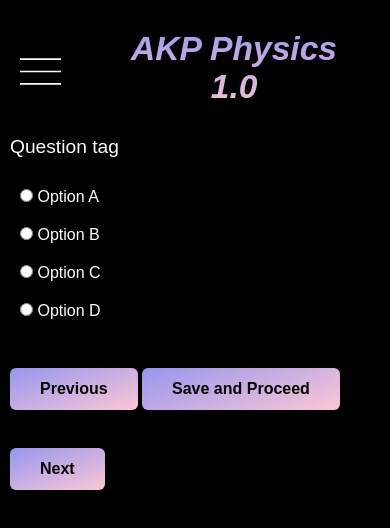
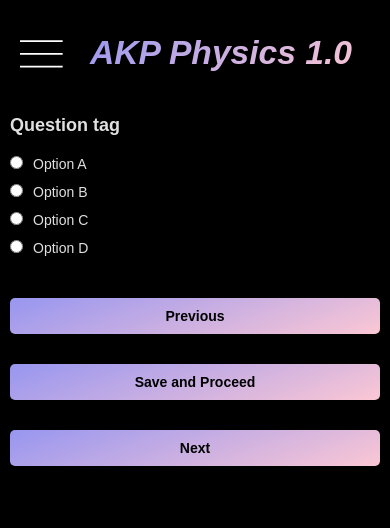
Before and after one commit to PankajSharma3/Tutor-Point, a website: page public/html/quiz.html in a window 390 px wide. Drawn offline with Linux system fonts and the light colour scheme; no server answers; sample sign-in values are in the browser's storage.

Commit message:
Update quiz.css

```diff
--- a/public/css/quiz.css
+++ b/public/css/quiz.css
@@ -2,40 +2,37 @@
     margin: 0;
     padding: 0;
     box-sizing: border-box;
-    font-family: 'Poppins', sans-serif;
-    background-color: rgb(0, 0, 0);
-    color: white;
     user-select: none;
+    font-family: 'Arial', sans-serif;
 }
-
-body{
+body {
+    background-color: #000000;
+    color: #e0e0e0;
     display: flex;
     justify-content: center;
+    align-items: center;
     height: 100vh;
 }
-
-.container{
-    height: 100vh;
-    width: 100vh;
-    padding: 10px;
+.container {
+    width: 100%;
+    height: 100%;
+    background: #000000;
+    padding: 20px;
+    box-sizing: border-box;
+    color: #e0e0e0;
 }
-
-.menu{
+.menu {
     display: flex;
     align-items: center;
-    text-align: center;
-    gap: 30px;
-    margin-bottom: 10px;
-    padding: 10px;
+    justify-content: flex-start;
+    background-color: #000000;
+    width: 100%;
+    padding: 15px;
+    color: #e0e0e0;
+    font-size: 24px;
 }
-
-.menu svg{
-    cursor: pointer;
-    margin-bottom: 3%;
-}
-
-.menu i{
-    background: linear-gradient(180deg, #9796f0, #fbc7d4);
+.menu i {
+    background: linear-gradient(130deg, #9796f0, #fbc7d4);
     -webkit-text-fill-color: transparent;
     -webkit-background-clip: text;
     font-weight: 600;
@@ -43,46 +40,114 @@ body{
     text-decoration: none;
     padding: 10px;
 }
-
-h1{
-    text-align: center;
-    margin-bottom: 5%;
+.menu svg {
+    margin-right: 10px;
+    margin-bottom: 16px;
 }
-
-p{
-    text-align: center;
+#quiz-question {
+    margin: 20px 0;
+    font-size: 18px;
 }
-
+.quiz {
+    width: 100%;
+    max-width: 800px;
+    margin: 20px 0;
+}
+.quiz ul {
+    list-style-type: none;
+    padding: 0;
+    margin: 20px 0;
+}
+.quiz li {
+    margin: 10px 0;
+    display: flex;
+    align-items: center;
+}
+.quiz input[type="radio"] {
+    margin-right: 10px;
+}
+.quiz label {
+    font-size: 18px;
+    cursor: pointer;
+    color: #e0e0e0;
+}
 button {
-    color: #000;
+    background: linear-gradient(160deg, #9796f0, #fbc7d4);
+    color: #000000;
+    border: none;
+    padding: 10px 20px;
+    border-radius: 5px;
+    font-size: 16px;
     font-weight: bold;
-    background: linear-gradient(160deg, #9796f0, #fbc7d4);
-    padding: 12px 30px;
-    border: none;
-    font-size: 1rem;
-    border-radius: 6px;
-    margin-top: 38px;
     cursor: pointer;
-    transition: 0.2s ease;
+    margin: 10px 5px;
+    transition: background 0.3s;
 }
-
-ul{
-    list-style: none;
+button:hover {
+    background-color: #000000;
 }
-
-#quiz-question{
-    margin-bottom: 20px;
+button:disabled {
+    background-color: #000000;
+    cursor: not-allowed;
 }
-
-li{
-    padding: 10px;
+.previous,
+.submit,
+.next {
+    margin-top: 20px;
 }
-
-label{
-    cursor: pointer;
+@media (max-width: 1024px) {
+    .container {
+        padding: 15px;
+    }
 }
-
-h2{
-    font-weight: 100;
-    font-size: larger;
+@media (max-width: 768px) {
+    .container {
+        padding: 10px;
+    }
+    .menu {
+        font-size: 20px;
+        padding: 10px;
+    }
+    #quiz-question {
+        font-size: 20px;
+    }
+    .quiz label {
+        font-size: 16px;
+    }
+    button {
+        font-size: 14px;
+        padding: 8px 15px;
+    }
 }
+@media (max-width: 480px) {
+    .container {
+        padding: 10px;
+    }
+    .menu {
+        font-size: 18px;
+    }
+    .menu svg {
+        margin-bottom: 15px;
+    }
+    #quiz-question {
+        font-size: 18px;
+    }
+    .quiz {
+        width: 100%;
+    }
+    .quiz li {
+        align-items: flex-start;
+    }
+    .quiz input[type="radio"] {
+        margin-bottom: 5px;
+    }
+    .quiz label {
+        font-size: 14px;
+    }
+    button {
+        width: 100%;
+        margin: 10px 0;
+        font-size: 14px;
+        padding: 10px;
+    }
+}
```
